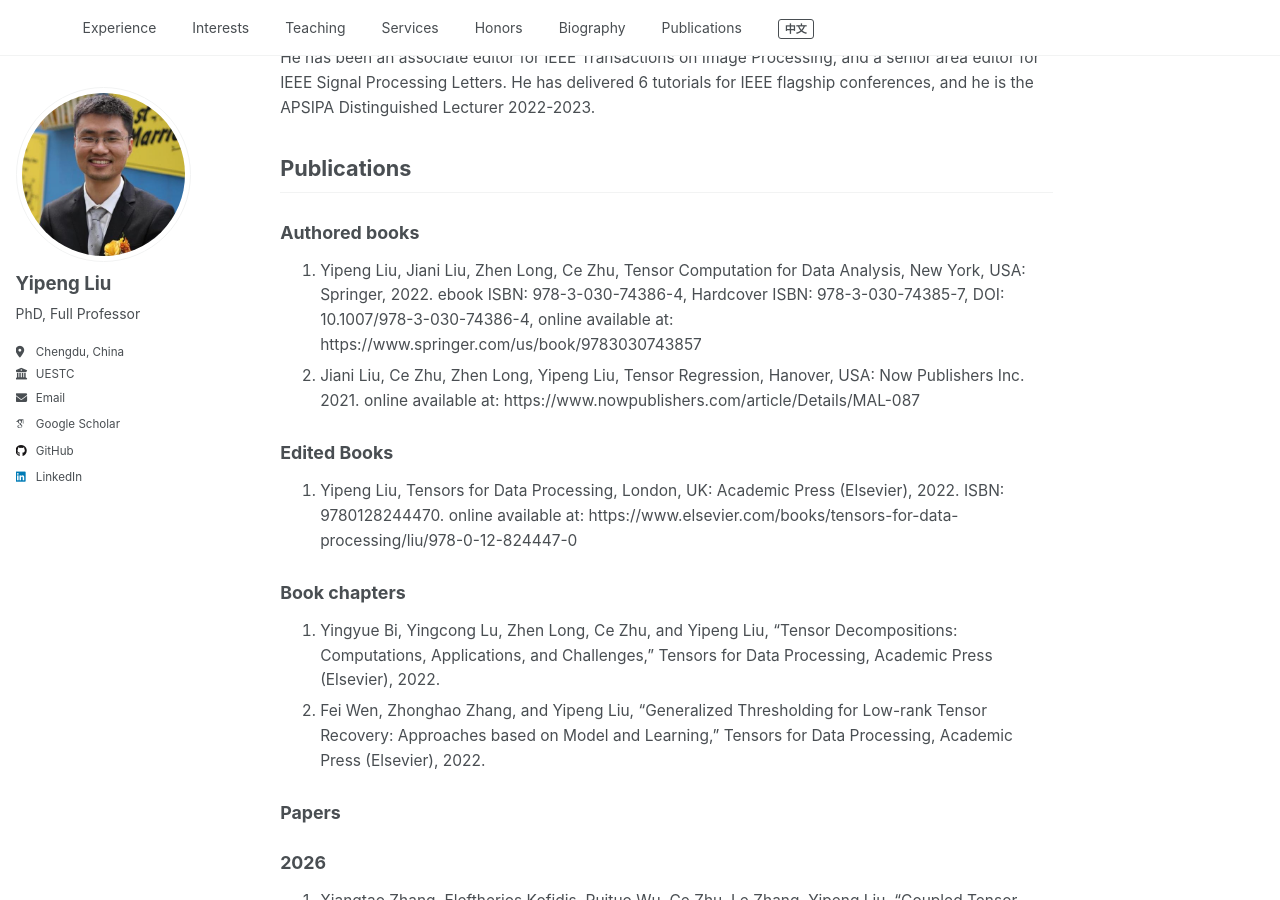
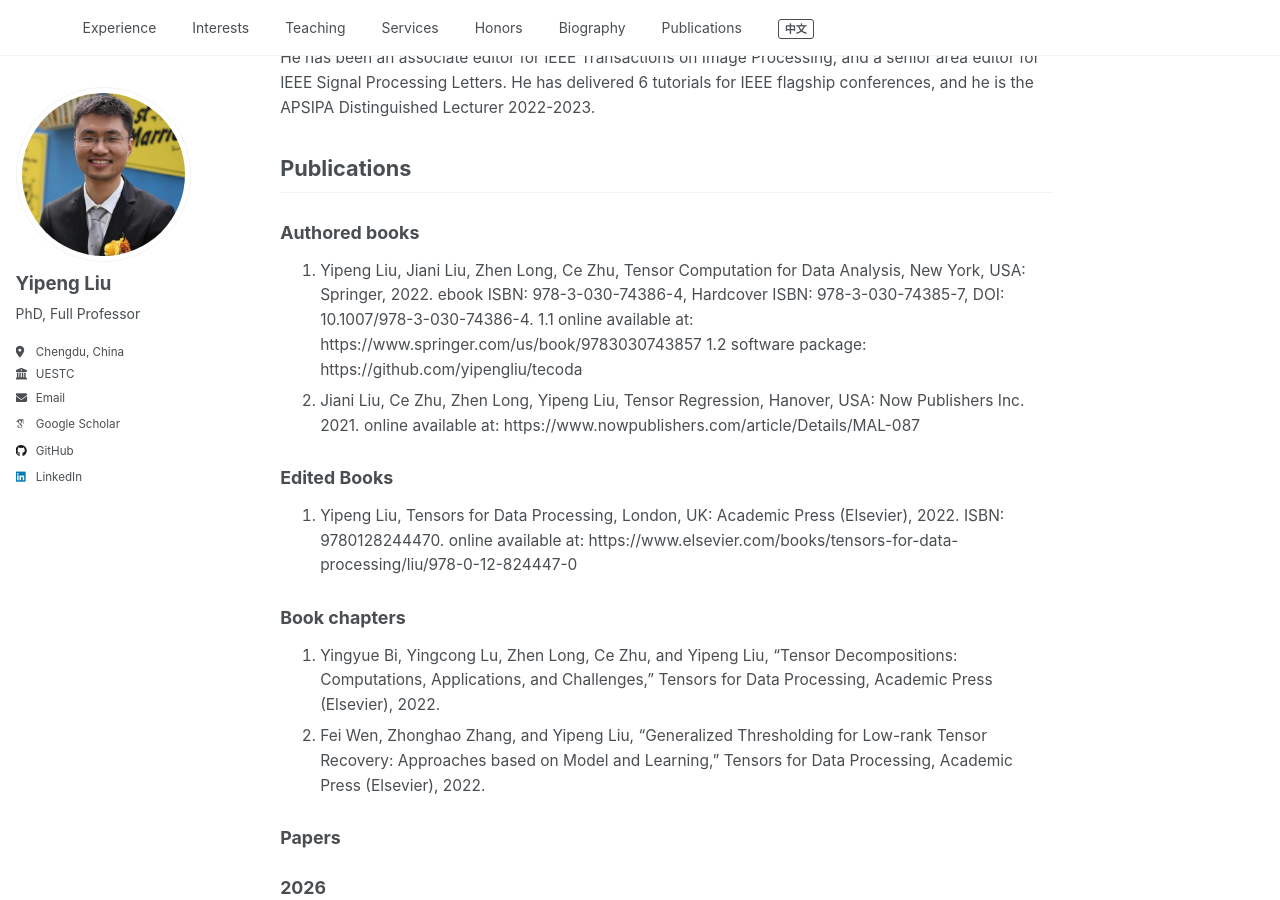
Before and after one commit to yipengliu/yipengliu.github.io, a Jekyll site: the page built from _pages/main-en.md, in a window 1280 px wide and 900 px high, scrolled down 2155 px. Built offline with Jekyll 4.4.1, drawn with Linux system fonts in a browser that asks for light colours; some web fonts are replaced.

Commit message:
Update publications with additional resource links
Added online availability and software package links for the authored book.

```diff
--- a/_pages/main-en.md
+++ b/_pages/main-en.md
@@ -75,7 +75,9 @@ His research interest is tensor computations for signal processing. He has publi
 
 ### Authored books
 
-1. Yipeng Liu, Jiani Liu, Zhen Long, Ce Zhu, Tensor Computation for Data Analysis, New York, USA: Springer, 2022. ebook ISBN: 978-3-030-74386-4, Hardcover ISBN: 978-3-030-74385-7, DOI: 10.1007/978-3-030-74386-4, online available at: https://www.springer.com/us/book/9783030743857
+1. Yipeng Liu, Jiani Liu, Zhen Long, Ce Zhu, Tensor Computation for Data Analysis, New York, USA: Springer, 2022. ebook ISBN: 978-3-030-74386-4, Hardcover ISBN: 978-3-030-74385-7, DOI: 10.1007/978-3-030-74386-4.
+   1.1 online available at: https://www.springer.com/us/book/9783030743857
+   1.2 software package: https://github.com/yipengliu/tecoda
 2. Jiani Liu, Ce Zhu, Zhen Long, Yipeng Liu, Tensor Regression, Hanover, USA: Now Publishers Inc. 2021. online available at: https://www.nowpublishers.com/article/Details/MAL-087
 
 ### Edited Books
```
